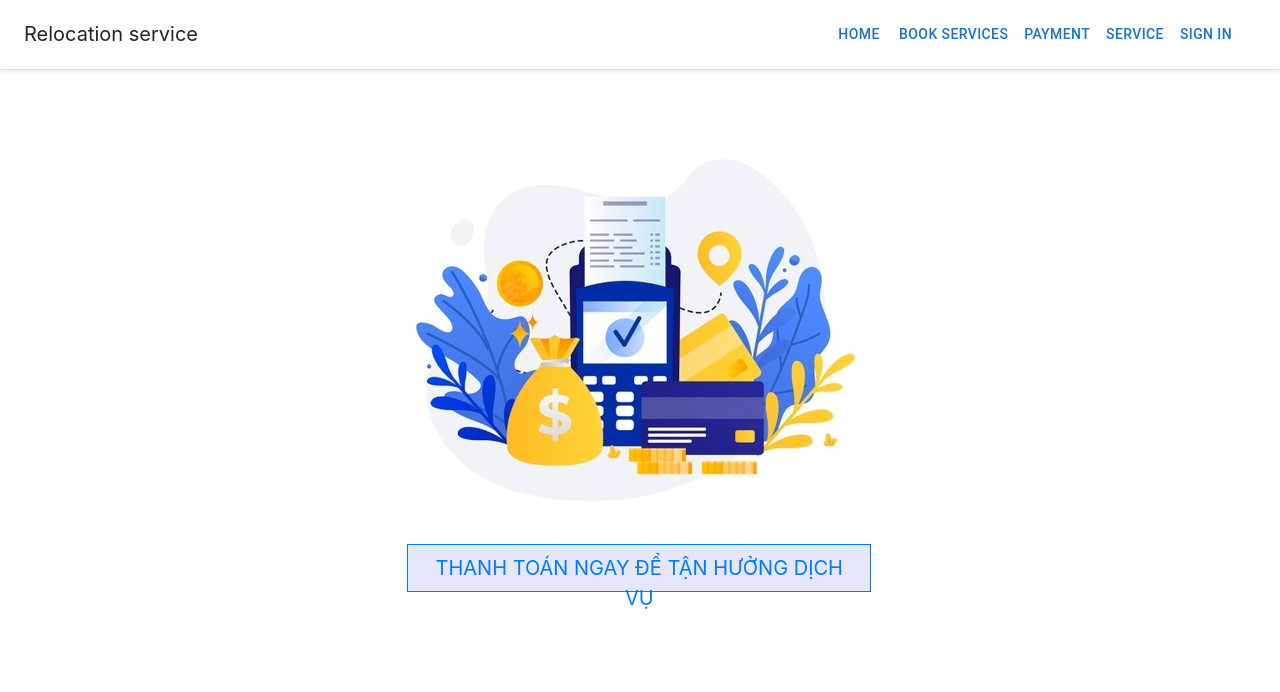
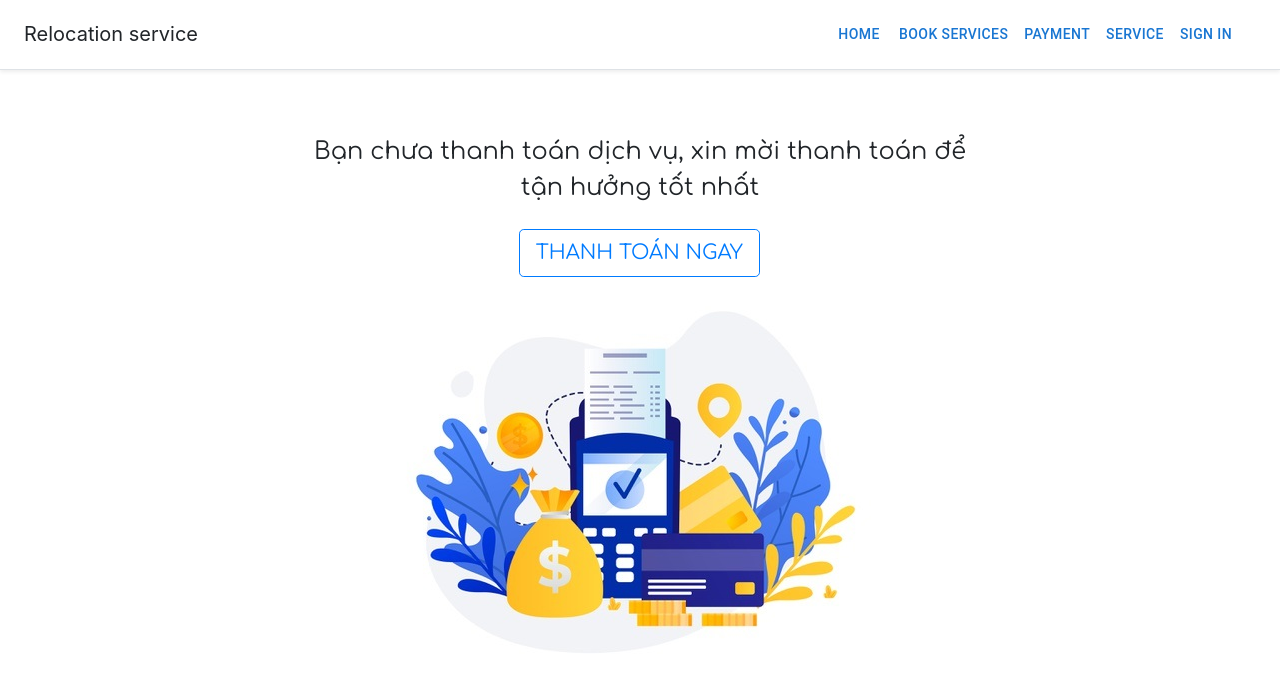
Before and after one commit to chichiPham/chichi, a React (Create React App) app: page /payment in a window 1280 px wide. Shown: the top 692 px of the page. Built offline with nearby package versions, Linux system fonts and the light colour scheme.

Commit message:
tiep tuc update payment vao service

```diff
--- a/src/assets/css/payment.css
+++ b/src/assets/css/payment.css
@@ -1,4 +1,21 @@
-.btn {
-    width: 50%;
-    margin: auto;
+
+.payment {
+
+    font-family: "Comfortaa", cursive;
+    font-size: 1.5rem;
+    width: 100%;
 }
+
+.payment img {
+    margin-top: -80px;
+}
+.payment button {
+   width: auto;
+   margin: auto;
+}
+.payment .btn-service {
+    display: flex;
+    margin-top: 23px;
+    margin-bottom: 89px;
+
+}
--- a/src/pages/payment.jsx
+++ b/src/pages/payment.jsx
@@ -3,13 +3,13 @@ import payment from "../assets/images/background/Payment.jpg";
 import '../assets/css/payment.css'
 const Payment = () => {
     return (
-        <div>
+        <div className='payment'>
             <div className="pricing-header px-3 py-3 pt-md-5 pb-md-4 mx-auto text-center">
+                <span className='payment-content'>Bạn chưa thanh toán dịch vụ, xin mời thanh toán để tận hưởng tốt nhất </span>
+                <div className="btn-service">
+                    <button type="button" className="btn btn-lg btn-outline-primary">THANH TOÁN NGAY </button>
+                </div>
                 <img  src={payment} alt="anh chuyen nha" />
-
-                <div className="btn-service">
-                    <button type="button" className="btn btn-lg btn-block btn-outline-primary csize cborder">THANH TOÁN NGAY ĐỂ TẬN HƯỞNG DỊCH VỤ</button>
-                </div>
 
             </div>
         </div>
--- a/src/routes/services/service.component.jsx
+++ b/src/routes/services/service.component.jsx
@@ -3,11 +3,16 @@ import {Fragment} from "react";
 import DataTable from "../../components/table/data-table.component";
 import SuggestedApartment from "../../components/modules/suggested-apartment.component";
 import SuggestedMovingService from "../../components/modules/suggested-moving-service.component";
+import Payment from "../../pages/payment";
 
 
 const Service = () => {
+
+    const isPay = true
+
     return (
         <Fragment>
+            {isPay &&<Payment/>}
             <DataTable />
             <SuggestedApartment />
             <SuggestedMovingService />
```
